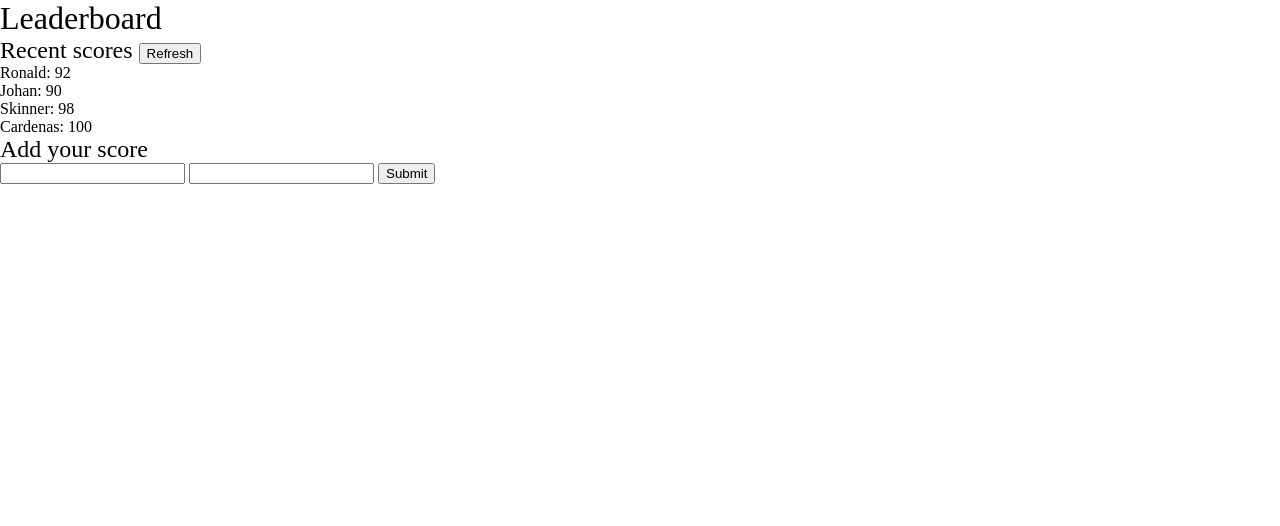
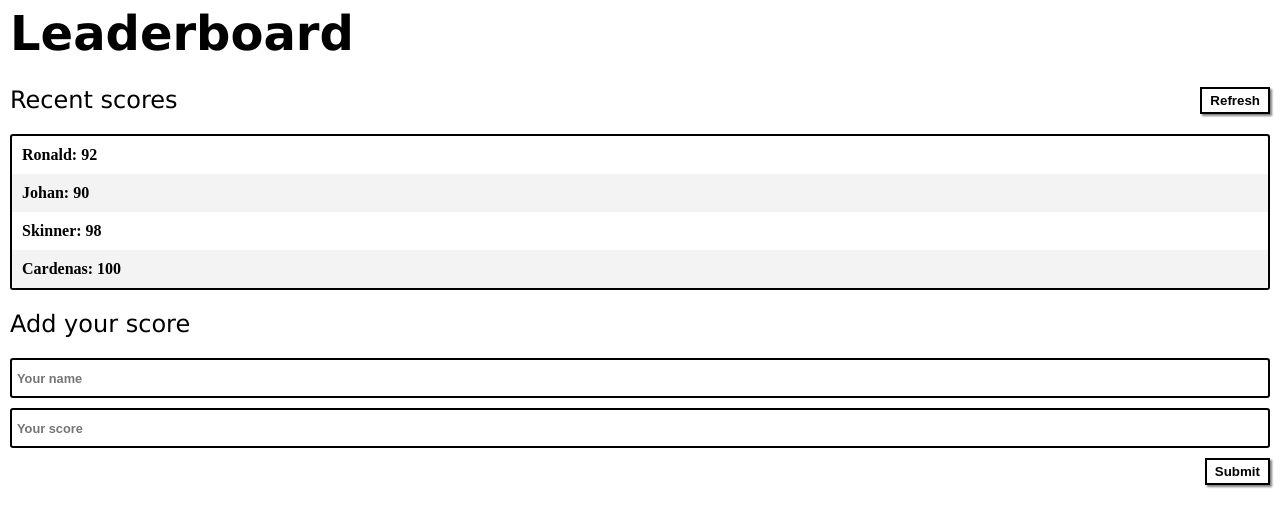
Before and after one commit to rskinnerc/leaderboard, a website built with webpack: page src/index.html in a window 1280 px wide. Built offline with nearby package versions, Linux system fonts and the light colour scheme.

Commit message:
Add basic styling

```diff
--- a/src/index.html
+++ b/src/index.html
@@ -13,17 +13,17 @@
     <h1>Leaderboard</h1>
   </header>
   <main>
-    <section>
+    <section class="scores-section">
       <h2>Recent scores <button type="button">Refresh</button></h2>
       <ul id="scores-container">
         <li data-score-id="" class="score-item">Name: 40</li>
       </ul>
     </section>
-    <section>
+    <section class="scores-form-section">
       <h2>Add your score</h2>
       <form name="add-score">
-        <input type="text" name="name" id="name">
-        <input type="text" name="score" id="score">
+        <input type="text" name="name" id="name" placeholder="Your name">
+        <input type="text" name="score" id="score" placeholder="Your score">
         <button type="button">Submit</button>
       </form>
     </section>
--- a/src/index.js
+++ b/src/index.js
@@ -1,4 +1,5 @@
-import './reset.css'
+import './reset.css';
+import './style.css';
 import { scores } from "./modules/scores";
 import { renderScores } from "./modules/render";
 
--- a/src/style.css
+++ b/src/style.css
@@ -0,0 +1,68 @@
+header,
+main {
+  margin: 5px 10px;
+}
+
+header h1 {
+  font-family: 'Lucida Sans', 'Lucida Sans Regular', 'Lucida Grande', 'Lucida Sans Unicode', Geneva, Verdana, sans-serif;
+  font-size: 3em;
+  font-weight: 700;
+}
+
+main {
+  display: flex;
+  flex-direction: column;
+}
+
+section.scores-section h2,
+section.scores-form-section h2 {
+  font-family: 'Lucida Sans', 'Lucida Sans Regular', 'Lucida Grande', 'Lucida Sans Unicode', Geneva, Verdana, sans-serif;
+  font-size: 1.5em;
+  padding: 20px 0;
+  display: flex;
+  align-items: center;
+  justify-content: space-between;
+}
+
+section button {
+  background-color: transparent;
+  border: 2px solid black;
+  padding: 4px 8px;
+  font-weight: 700;
+  box-shadow: 2px 2px 2px gray;
+}
+
+section.scores-section ul {
+  border: 2px solid black;
+  border-radius: 3px;
+}
+
+section.scores-section ul li {
+  padding: 5px;
+  font-weight: 600;
+}
+
+section.scores-section ul li:nth-child(even) {
+  background-color: rgb(243, 243, 243);
+}
+
+section.scores-form-section form {
+  display: flex;
+  align-items: stretch;
+  flex-direction: column;
+  gap: 10px;
+}
+
+section.scores-form-section button {
+  align-self: flex-end;
+}
+
+section.scores-form-section input {
+  font-size: 0.8em;
+  height: 40px;
+  padding: 5px;
+  border: 2px solid black;
+  font-weight: 600;
+  outline: none;
+  border-radius: 3px;
+}
```
